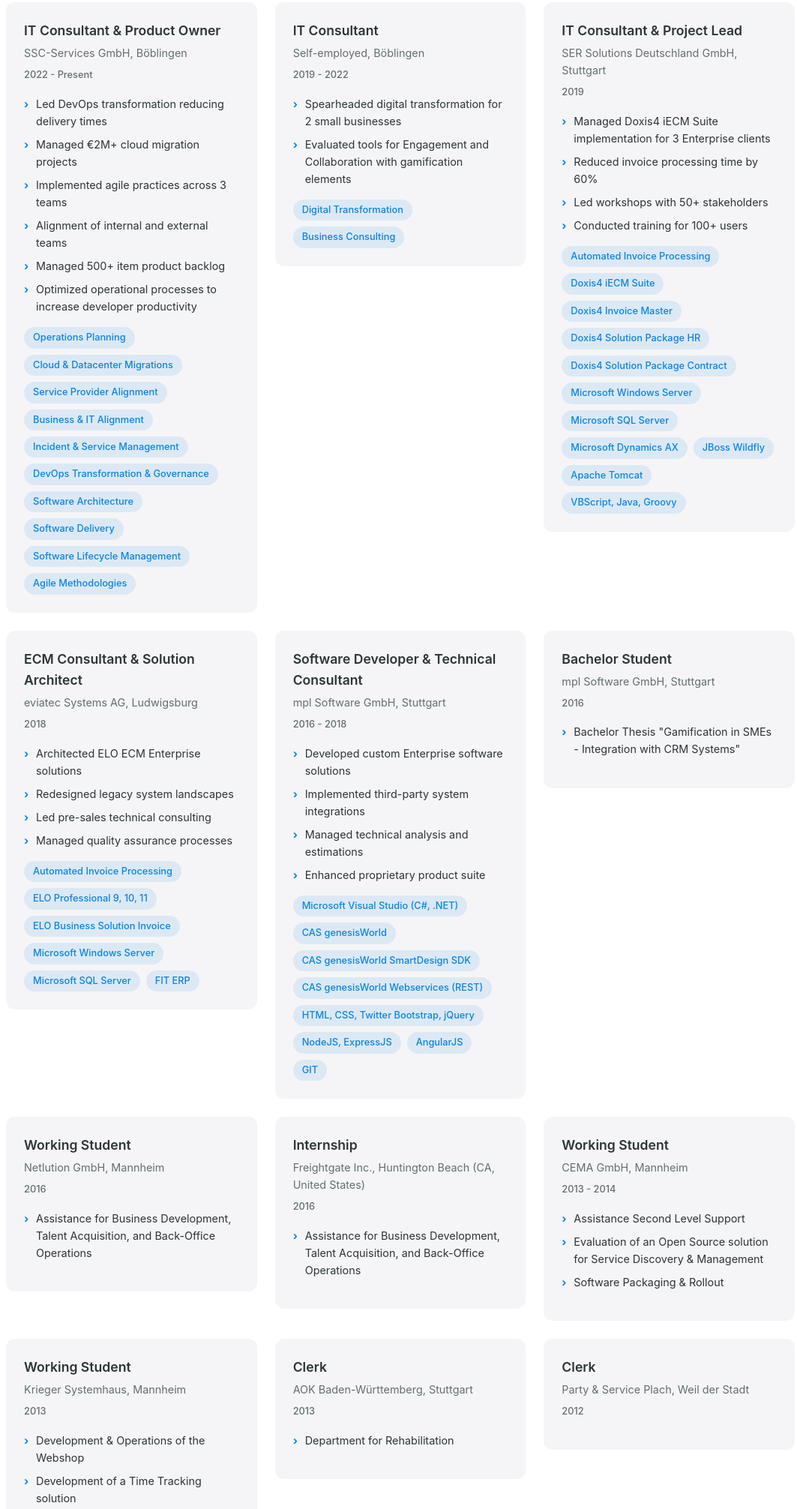
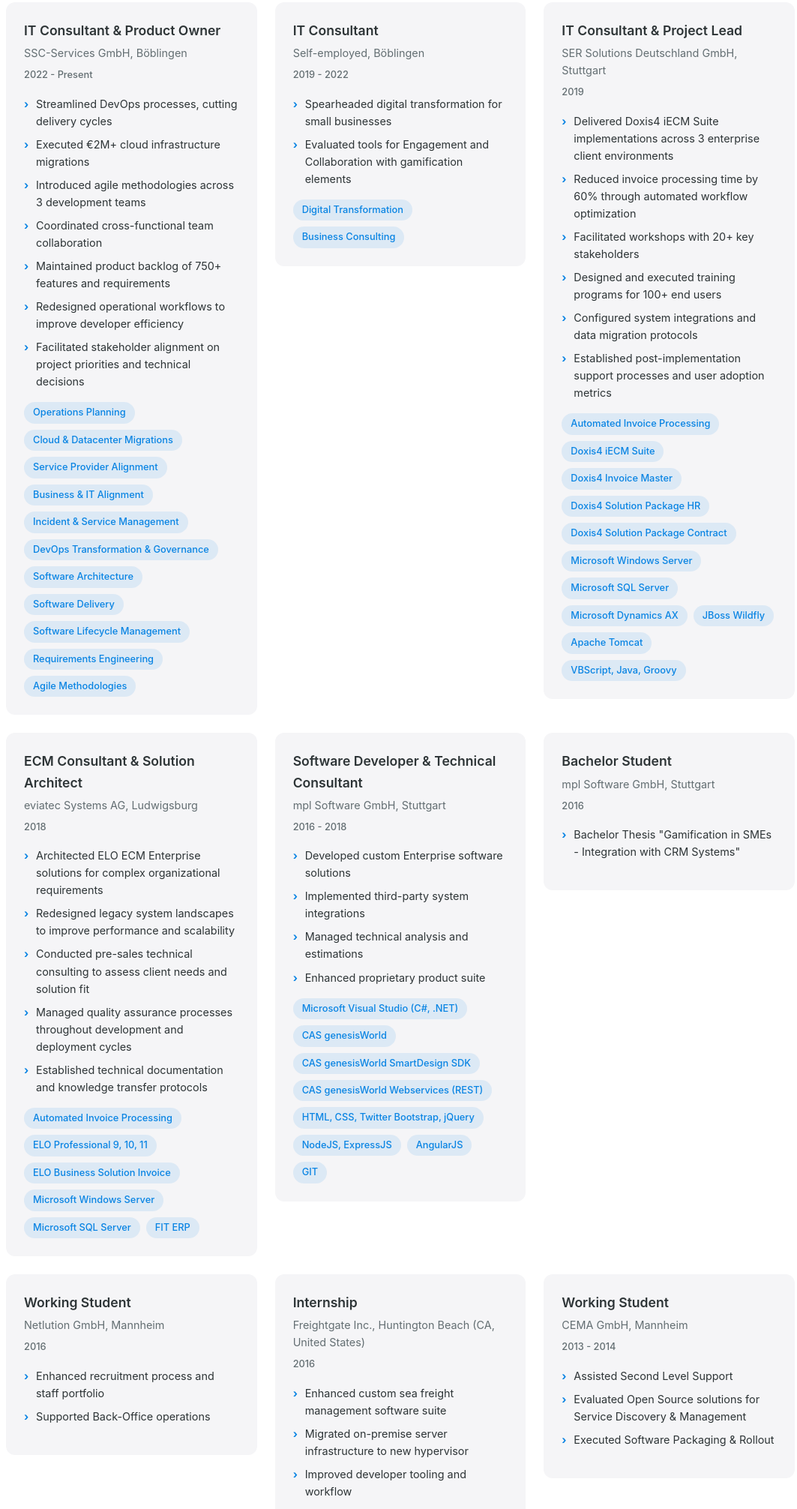
Before and after one commit to MoshPitCodes/moshpitcodes.github.io, a plain HTML site: page index.html in a window 1280 px wide. Shown: the part 812-2824 px from the top of the page at 75% size, without its empty margins (106-1169 px from the left). Drawn offline with Linux system fonts and the light colour scheme.

Commit message:
Update index.html

```diff
--- a/index.html
+++ b/index.html
@@ -535,12 +535,13 @@
                     <div class="company">SSC-Services GmbH, Böblingen</div>
                     <div class="date">2022 - Present</div>
                     <ul class="achievements">
-                        <li>Led DevOps transformation reducing delivery times</li>
-                        <li>Managed €2M+ cloud migration projects</li>
-                        <li>Implemented agile practices across 3 teams</li>
-						<li>Alignment of internal and external teams</li>
-                        <li>Managed 500+ item product backlog</li>
-                        <li>Optimized operational processes to increase developer productivity</li>
+                        <li>Streamlined DevOps processes, cutting delivery cycles</li>
+			<li>Executed €2M+ cloud infrastructure migrations</li>
+			<li>Introduced agile methodologies across 3 development teams</li>
+			<li>Coordinated cross-functional team collaboration</li>
+			<li>Maintained product backlog of 750+ features and requirements</li>
+			<li>Redesigned operational workflows to improve developer efficiency</li>
+			<li>Facilitated stakeholder alignment on project priorities and technical decisions</li>
                     </ul>
                     <div class="tags">
                         <span class="tag">Operations Planning</span>
@@ -552,6 +553,7 @@
                         <span class="tag">Software Architecture</span>
                         <span class="tag">Software Delivery</span>
                         <span class="tag">Software Lifecycle Management</span>
+		    	<span class="tag">Requirements Engineering</span>
                         <span class="tag">Agile Methodologies</span>
                     </div>
                 </div>
@@ -561,7 +563,7 @@
                     <div class="company">Self-employed, Böblingen</div>
                     <div class="date">2019 - 2022</div>
                     <ul class="achievements">
-                        <li>Spearheaded digital transformation for 2 small businesses</li>
+                        <li>Spearheaded digital transformation for small businesses</li>
                         <li>Evaluated tools for Engagement and Collaboration with gamification elements</li>
                     </ul>
                     <div class="tags">
@@ -575,10 +577,12 @@
                     <div class="company">SER Solutions Deutschland GmbH, Stuttgart</div>
                     <div class="date">2019</div>
                     <ul class="achievements">
-                        <li>Managed Doxis4 iECM Suite implementation for 3 Enterprise clients</li>
-                        <li>Reduced invoice processing time by 60%</li>
-                        <li>Led workshops with 50+ stakeholders</li>
-                        <li>Conducted training for 100+ users</li>
+			<li>Delivered Doxis4 iECM Suite implementations across 3 enterprise client environments</li>
+			<li>Reduced invoice processing time by 60% through automated workflow optimization</li>
+			<li>Facilitated workshops with 20+ key stakeholders</li>
+			<li>Designed and executed training programs for 100+ end users</li>
+			<li>Configured system integrations and data migration protocols</li>
+			<li>Established post-implementation support processes and user adoption metrics</li>
                     </ul>
                     <div class="tags">
                         <span class="tag">Automated Invoice Processing</span>
@@ -600,10 +604,11 @@
                     <div class="company">eviatec Systems AG, Ludwigsburg</div>
                     <div class="date">2018</div>
                     <ul class="achievements">
-                        <li>Architected ELO ECM Enterprise solutions</li>
-                        <li>Redesigned legacy system landscapes</li>
-                        <li>Led pre-sales technical consulting</li>
-                        <li>Managed quality assurance processes</li>
+			<li>Architected ELO ECM Enterprise solutions for complex organizational requirements</li>
+			<li>Redesigned legacy system landscapes to improve performance and scalability</li>
+			<li>Conducted pre-sales technical consulting to assess client needs and solution fit</li>
+			<li>Managed quality assurance processes throughout development and deployment cycles</li>
+			<li>Established technical documentation and knowledge transfer protocols</li>
                     </ul>
                     <div class="tags">
                         <span class="tag">Automated Invoice Processing</span>
@@ -651,7 +656,8 @@
                     <div class="company">Netlution GmbH, Mannheim</div>
                     <div class="date">2016</div>
                     <ul class="achievements">
-                        <li>Assistance for Business Development, Talent Acquisition, and Back-Office Operations</li>
+                        <li>Enhanced recruitment process and staff portfolio</li>
+			<li>Supported Back-Office operations</li>
                     </ul>
                 </div>
 
@@ -660,7 +666,9 @@
                     <div class="company">Freightgate Inc., Huntington Beach (CA, United States)</div>
                     <div class="date">2016</div>
                     <ul class="achievements">
-                        <li>Assistance for Business Development, Talent Acquisition, and Back-Office Operations</li>
+                        <li>Enhanced custom sea freight management software suite</li>
+			<li>Migrated on-premise server infrastructure to new hypervisor</li>
+			<li>Improved developer tooling and workflow</li>
                     </ul>
                 </div>
 
@@ -669,9 +677,9 @@
                     <div class="company">CEMA GmbH, Mannheim</div>
                     <div class="date">2013 - 2014</div>
                     <ul class="achievements">
-                        <li>Assistance Second Level Support</li>
-                        <li>Evaluation of an Open Source solution for Service Discovery & Management</li>
-                        <li>Software Packaging & Rollout</li>
+			<li>Assisted Second Level Support</li>
+			<li>Evaluated Open Source solutions for Service Discovery & Management</li>
+			<li>Executed Software Packaging & Rollout</li>
                     </ul>
                 </div>
 
@@ -680,9 +688,9 @@
                     <div class="company">Krieger Systemhaus, Mannheim</div>
                     <div class="date">2013</div>
                     <ul class="achievements">
-                        <li>Development & Operations of the Webshop</li>
-                        <li>Development of a Time Tracking solution</li>
-                        <li>Assistance in Customer Support</li>
+			<li>Developed and operated the Webshop Platform</li>
+			<li>Developed a Time Tracking solution</li>
+			<li>Assisted Customer Support and enhanced Customer Experience</li>
                     </ul>
                 </div>
 
```
